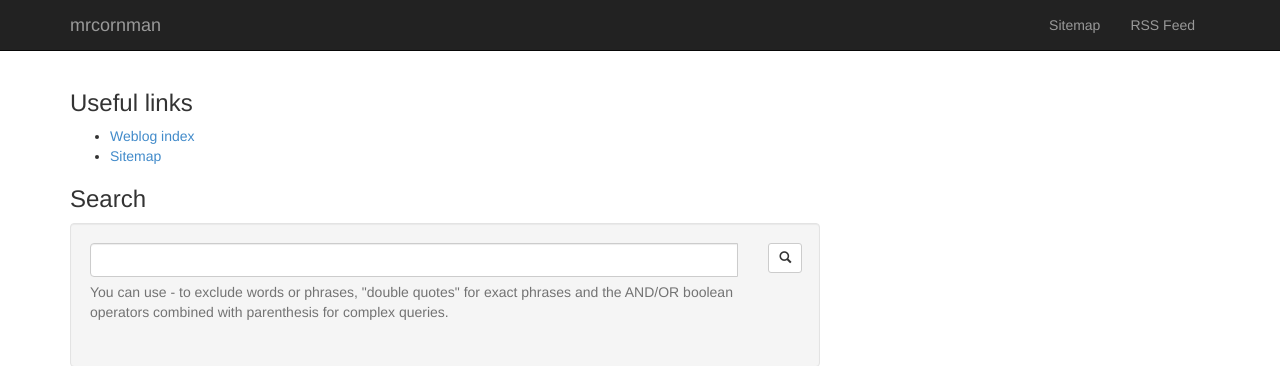
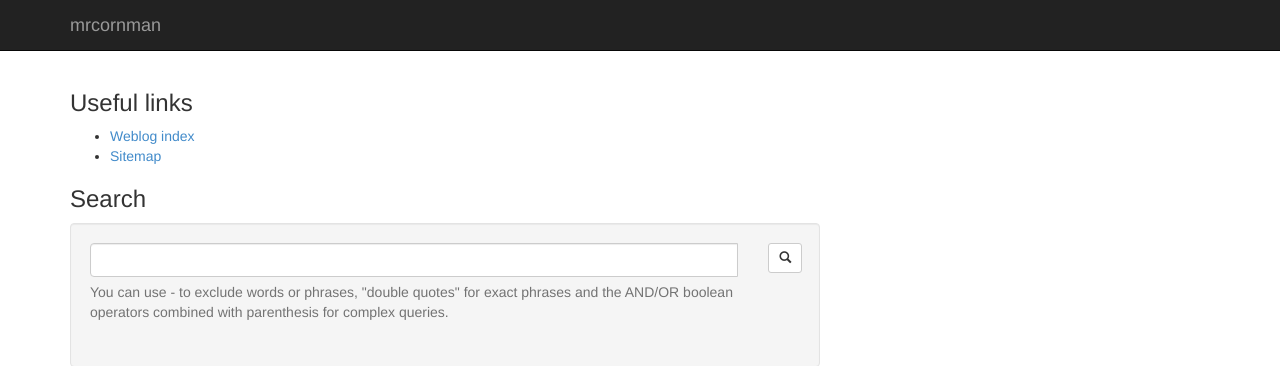
Before and after one commit to arloistale/mrcornman, a Django app: template blog/templates/zinnia/skeleton.html in a window 1280 px wide. Shown: the top 366 px of the page. Run offline with Django 3.2, Linux system fonts and the light colour scheme; the template is opened without the code that fills it, so the values that code supplies are empty; some libraries are stand-ins or nearby versions.

Commit message:
Remove rss feed and sitemap from nav

```diff
--- a/blog/templates/zinnia/skeleton.html
+++ b/blog/templates/zinnia/skeleton.html
@@ -51,23 +51,6 @@
             mrcornman
           </a>
         </div>
-        <div class="collapse navbar-collapse navbar-ex1-collapse">
-          <ul class="nav navbar-nav navbar-right">
-            {% url 'zinnia:sitemap' as sitemap_url %}
-            <li {% if sitemap in request.path %}class="active"{% endif %}>
-            <li>
-              <a href="{{ sitemap_url }}" title="{% trans "Sitemap" %}" class="sitemap">
-                {% trans "Sitemap" %}
-              </a>
-            </li>
-            <li class="divider-vertical"></li>
-            <li>
-              <a href="{% url 'zinnia:entry_feed' %}" title="{% trans "RSS Feed of latest entries" %}" class="feeds">
-                {% trans "RSS Feed" %}
-              </a>
-            </li>
-          </ul>
-        </div>
       </div>
     </nav>
     {% block slider %}{% endblock %}
```
